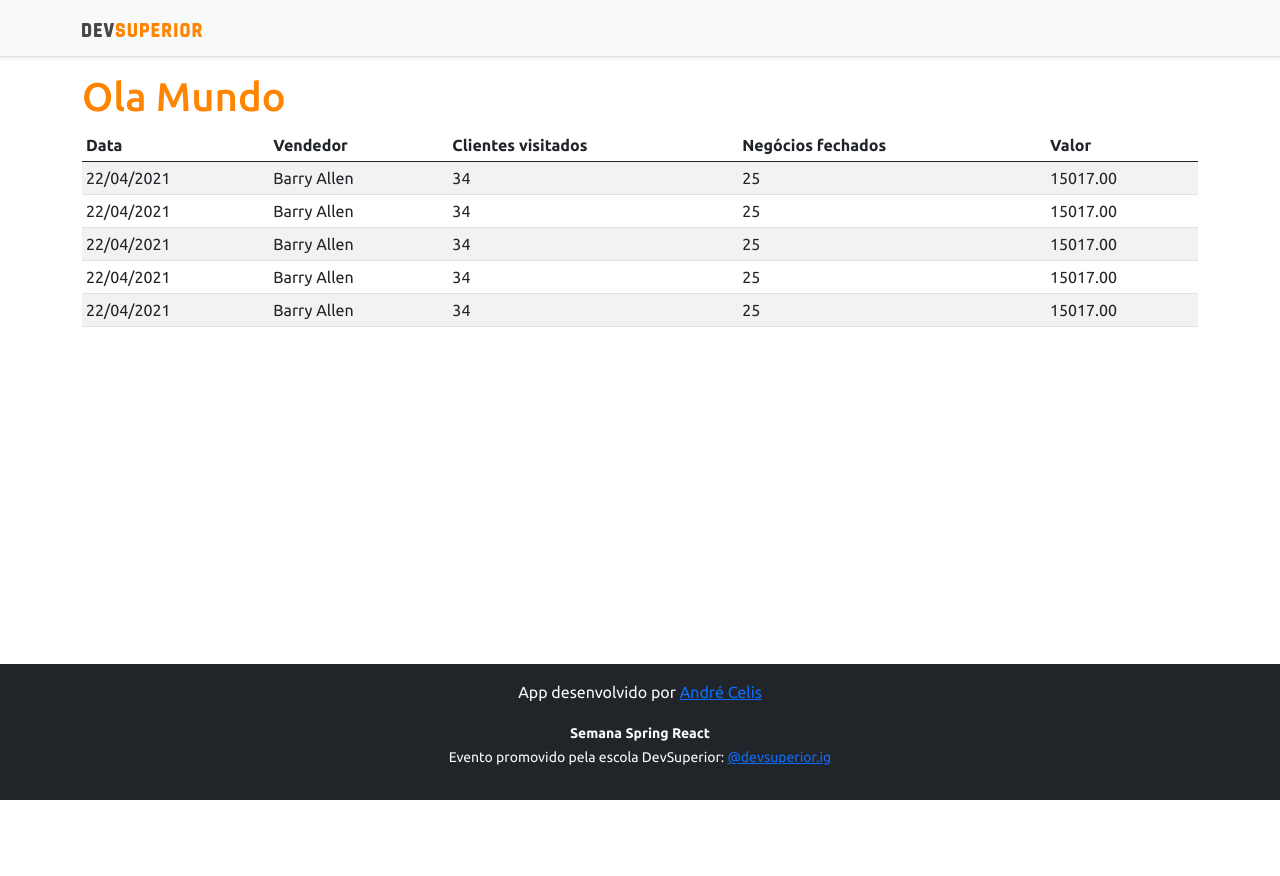
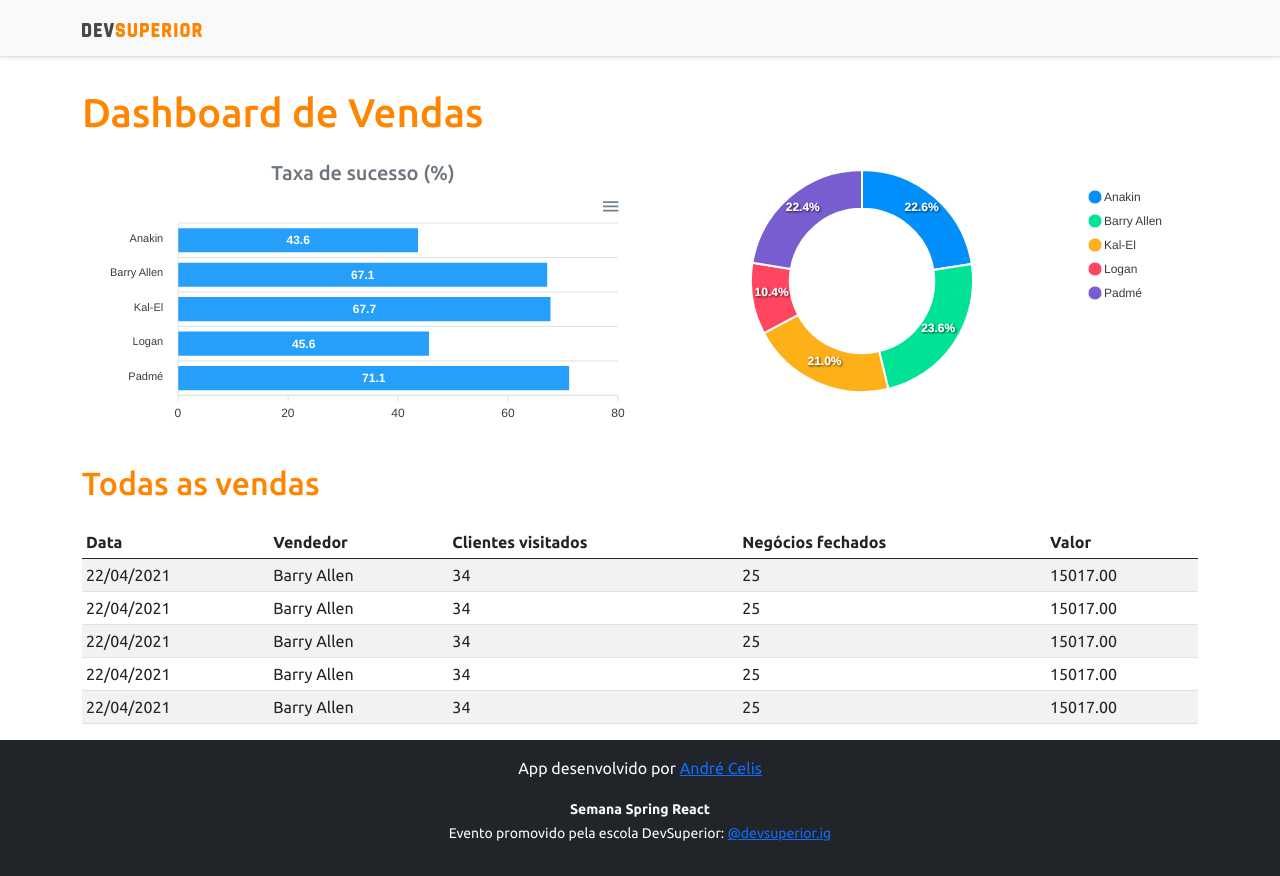
Before and after one commit to AndreLuisCelis/projeto-sds3, a React (Create React App) app in the folder frontend/: page / in a window 1280 px wide. Before the commit the page ends 800 px from the top, so only its background shows below. Built offline with nearby package versions, Linux system fonts and the light colour scheme.

Commit message:
Statics Charts

```diff
--- a/frontend/package.json
+++ b/frontend/package.json
@@ -11,8 +11,10 @@
     "@types/node": "^12.0.0",
     "@types/react": "^17.0.0",
     "@types/react-dom": "^17.0.0",
+    "apexcharts": "^3.26.1",
     "bootstrap": "^5.0.0",
     "react": "^17.0.2",
+    "react-apexcharts": "^1.3.9",
     "react-dom": "^17.0.2",
     "react-scripts": "4.0.3",
     "typescript": "^4.1.2",
--- a/frontend/src/App.tsx
+++ b/frontend/src/App.tsx
@@ -1,4 +1,6 @@
+import BarChart from "components/BarChart";
 import DataTable from "components/DataTable";
+import DonutChart from "components/DonutChart";
 import Footer from "components/Footer";
 import NavBar from "components/NavBar";
 
@@ -7,7 +9,21 @@ function App() {
     <>
       <NavBar />
       <div className='container'>
-        <h1 className='text-primary'>Ola Mundo</h1>
+        <h1 className='text-primary py-3'>Dashboard de Vendas</h1>
+
+        <div className ='row px-3'>
+          <div className='col-sm-6'>
+            <h5 className ='text-center text-secondary'>Taxa de sucesso (%)</h5>
+            <BarChart/>
+          </div>
+          <div className='col-sm-6'>
+            <DonutChart/>
+          </div>
+        </div>
+
+        <div>
+          <h2 className='text-primary py-3'>Todas as vendas</h2>
+        </div>
         <DataTable/>
       </div>
       <Footer/>
--- /dev/null
+++ b/frontend/src/components/BarChart/index.tsx
@@ -0,0 +1,32 @@
+import Chart from "react-apexcharts";
+
+const BarChart =() => {
+    const options = {
+        plotOptions: {
+            bar: {
+                horizontal: true,
+            }
+        },
+    };
+
+    const mockData = {
+        labels: {
+            categories: ['Anakin', 'Barry Allen', 'Kal-El', 'Logan', 'Padmé']
+        },
+        series: [
+            {
+                name: "% Sucesso",
+                data: [43.6, 67.1, 67.7, 45.6, 71.1]
+            }
+        ]
+    };
+
+    return (
+        <Chart
+        options={{...options, xaxis:mockData.labels }}
+        series= {mockData.series}
+        type='bar'
+        height='240' />
+    );
+}
+export default BarChart;
--- /dev/null
+++ b/frontend/src/components/DonutChart/index.tsx
@@ -0,0 +1,23 @@
+import Chart from "react-apexcharts";
+
+const DonutChart =() => {
+    const mockData = {
+        series: [477138, 499928, 444867, 220426, 473088],
+        labels: ['Anakin', 'Barry Allen', 'Kal-El', 'Logan', 'Padmé']
+    }
+
+    const options = {
+        legend: {
+            show: true
+        }
+    }
+
+    return (
+        <Chart
+        options={{...options, labels:mockData.labels }}
+        series= {mockData.series}
+        type='donut'
+        height='240' />
+    );
+}
+export default DonutChart;
```
Also changed, not shown: 1 other file (tests, documents, lock files or other folders).
